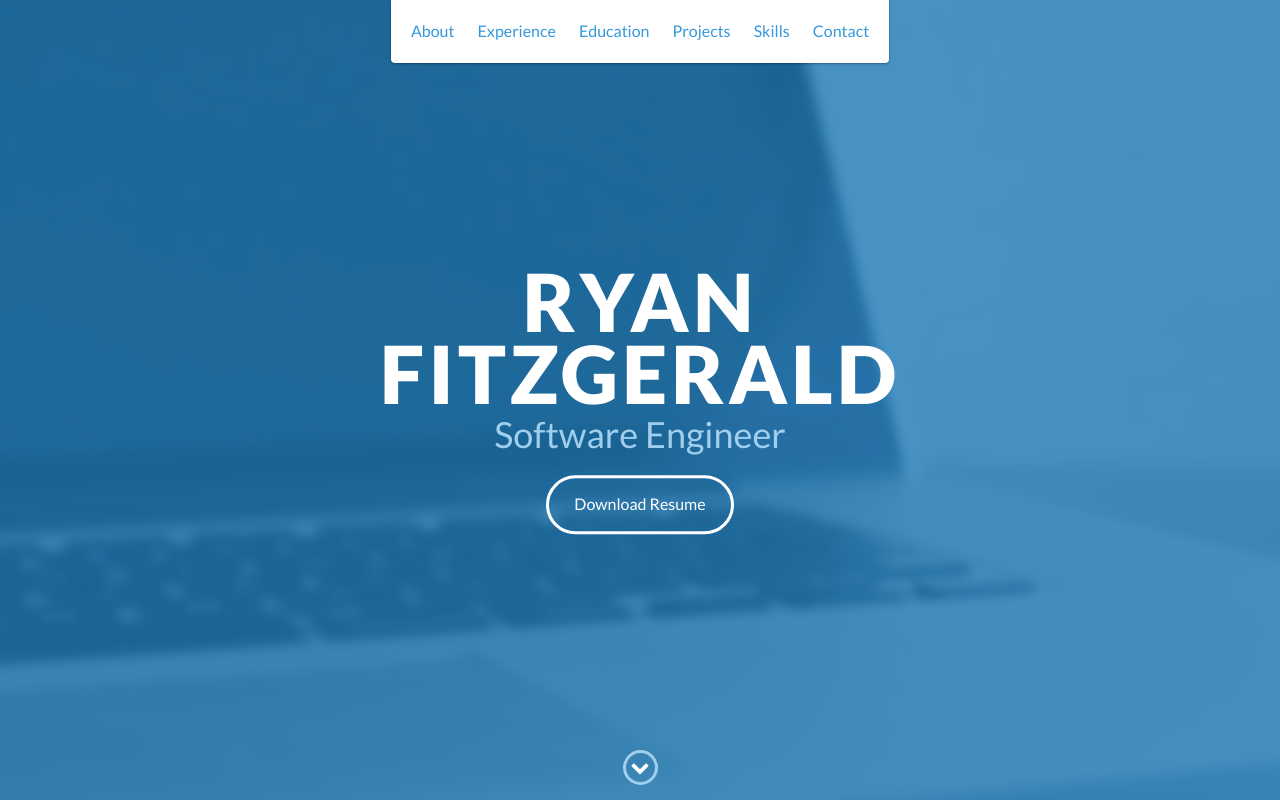
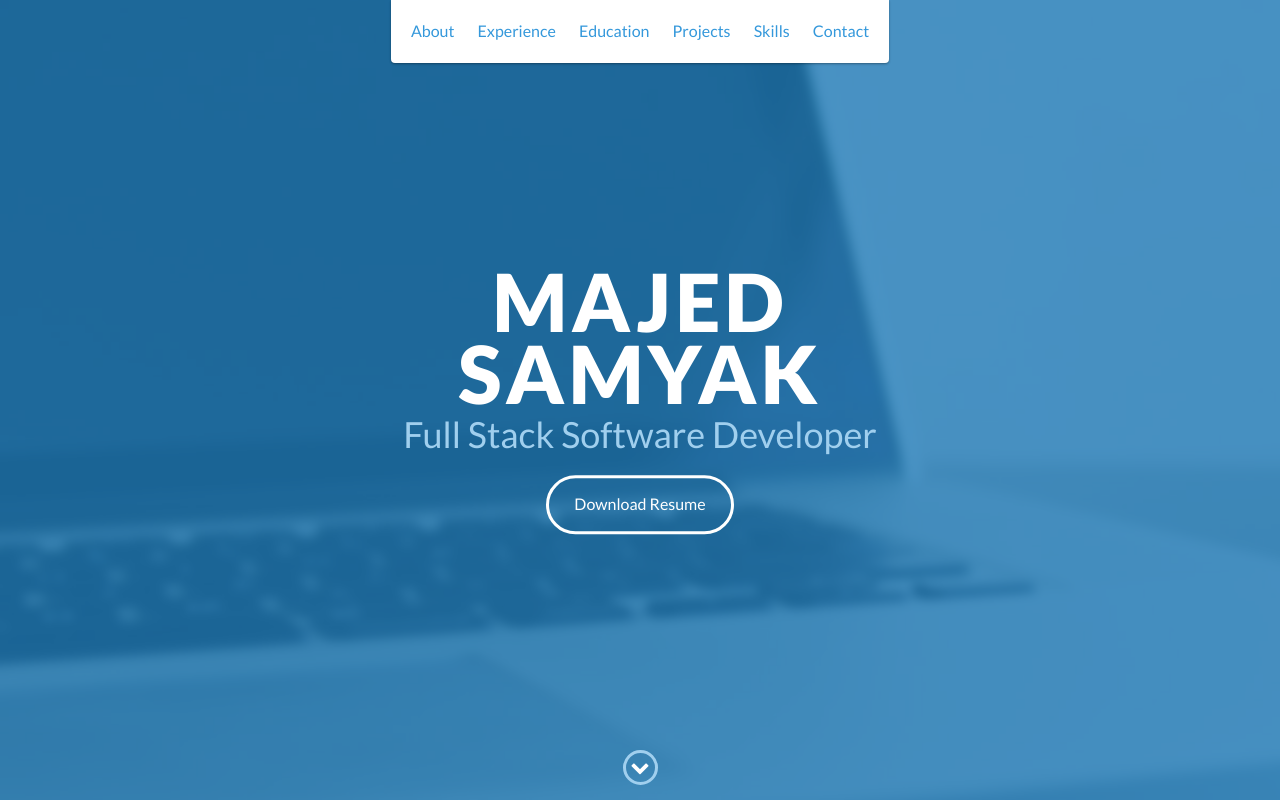
Before and after one commit to majedsamyal/majedsamyal.github.io, a website: page index.html in a window 1280 px wide. Shown: the top 800 px of the page. Drawn offline with nearby package versions, Linux system fonts and the light colour scheme.

Commit message:
updated my name

```diff
--- a/index.html
+++ b/index.html
@@ -48,8 +48,8 @@
 
     <div id="lead">
         <div id="lead-content">
-            <h1>Ryan Fitzgerald</h1>
-            <h2>Software Engineer</h2>
+            <h1>Majed Samyak</h1>
+            <h2>Full Stack Software Developer</h2>
             <a href="#" class="btn-rounded-white">Download Resume</a>
         </div>
         <!-- End #lead-content -->
```
